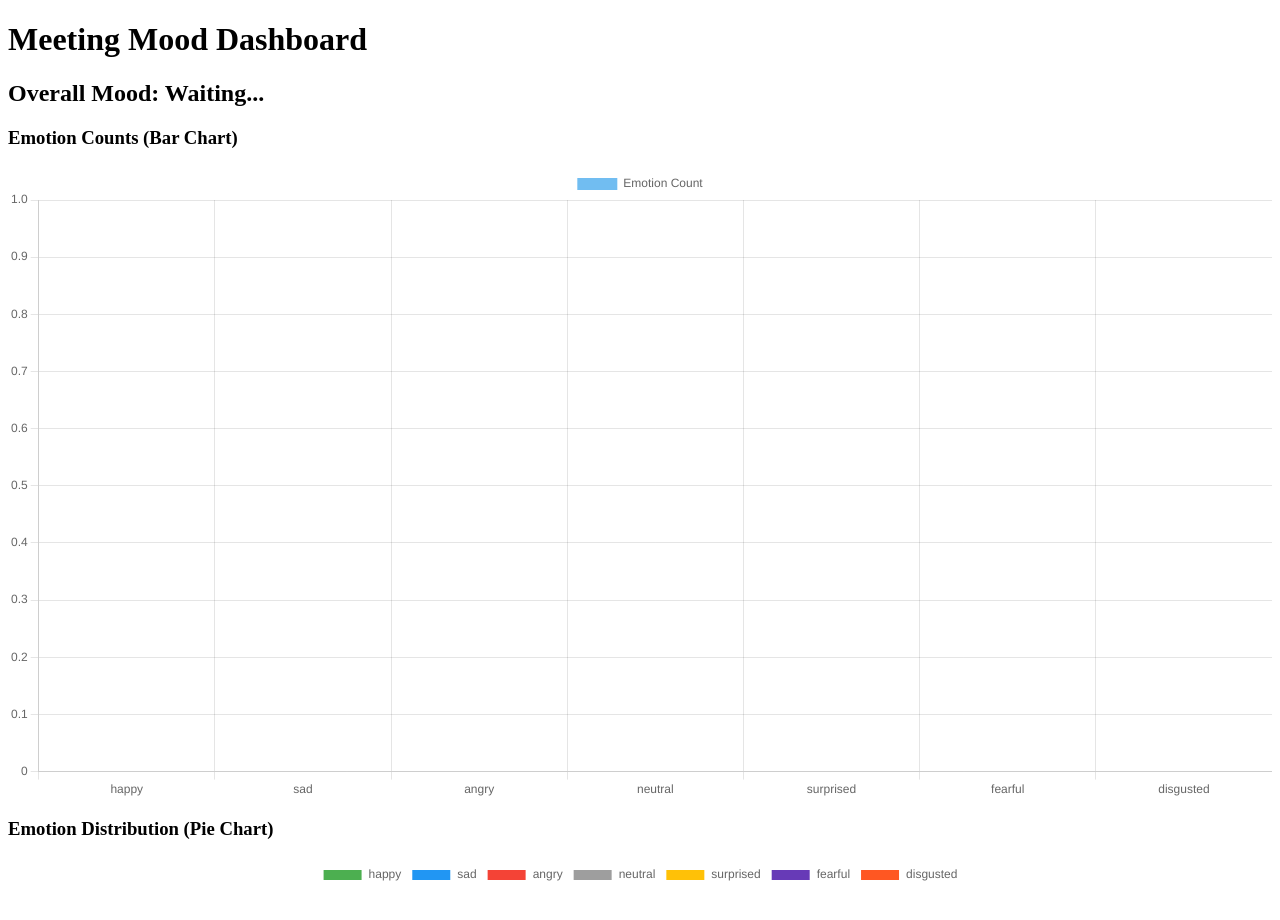
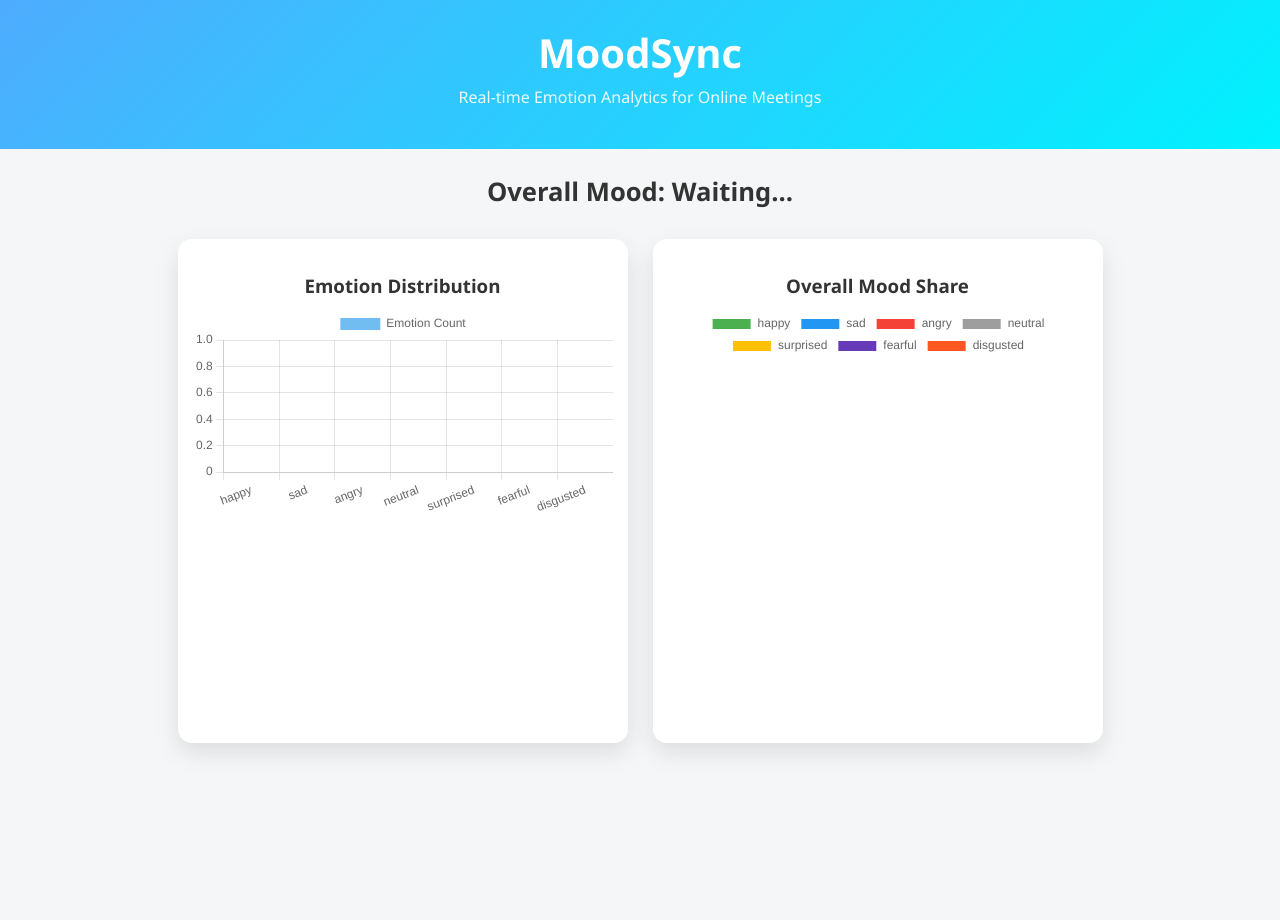
Before and after one commit to saigangurde001-eng/meeting-mood, a website: page public/host.html in a window 1280 px wide. After the commit the page ends 800 px from the top, so only its background shows below. Drawn offline with nearby package versions, Linux system fonts and the light colour scheme; no server answers.

Commit message:
UI polish: dashboard layout and branding

```diff
--- a/public/host.html
+++ b/public/host.html
@@ -1,21 +1,44 @@
 <!DOCTYPE html>
-<html>
+<html lang="en">
 <head>
-  <title>Host Dashboard</title>
+  <meta charset="UTF-8" />
+  <title>MoodSync – Host Dashboard</title>
+
+  <!-- CSS -->
+  <link rel="stylesheet" href="style.css" />
+
+  <!-- Chart.js -->
   <script src="https://cdn.jsdelivr.net/npm/chart.js"></script>
 </head>
 <body>
 
-  <h1>Meeting Mood Dashboard</h1>
+  <!-- Header -->
+  <header class="header">
+    <h1>MoodSync</h1>
+    <p>Real-time Emotion Analytics for Online Meetings</p>
+  </header>
 
-  <h2 id="overallMood">Overall Mood: Waiting...</h2>
+  <!-- Overall Mood -->
+  <h2 class="overall">
+    Overall Mood: <span id="overallMood">Waiting...</span>
+  </h2>
 
-  <h3>Emotion Counts (Bar Chart)</h3>
-  <canvas id="barChart" width="300" height="150"></canvas>
+  <!-- Dashboard -->
+  <div class="dashboard">
 
-  <h3>Emotion Distribution (Pie Chart)</h3>
-  <canvas id="pieChart" width="350" height="350"></canvas>
+    <div class="card">
+      <h3>Emotion Distribution</h3>
+      <canvas id="barChart"></canvas>
+    </div>
 
+    <div class="card">
+      <h3>Overall Mood Share</h3>
+      <canvas id="pieChart"></canvas>
+    </div>
+
+  </div>
+
+  <!-- Scripts -->
   <script src="/socket.io/socket.io.js"></script>
   <script src="host.js"></script>
 
--- a/public/style.css
+++ b/public/style.css
@@ -0,0 +1,59 @@
+body {
+  margin: 0;
+  font-family: "Segoe UI", sans-serif;
+  background: #f4f6f8;
+  color: #333;
+}
+
+/* Header */
+.header {
+  background: linear-gradient(135deg, #4facfe, #00f2fe);
+  color: white;
+  padding: 25px;
+  text-align: center;
+}
+
+.header h1 {
+  margin: 0;
+  font-size: 2.5rem;
+}
+
+.header p {
+  margin-top: 6px;
+  font-size: 1rem;
+  opacity: 0.9;
+}
+
+/* Overall mood */
+.overall {
+  text-align: center;
+  margin: 25px 0 10px;
+  font-size: 1.6rem;
+}
+
+#overallMood {
+  font-weight: bold;
+}
+
+/* Dashboard layout */
+.dashboard {
+  display: flex;
+  gap: 25px;
+  padding: 20px;
+  justify-content: center;
+  flex-wrap: wrap;
+}
+
+/* Cards */
+.card {
+  background: white;
+  border-radius: 14px;
+  padding: 15px;
+  width: 420px;
+  box-shadow: 0 10px 25px rgba(0,0,0,0.1);
+}
+
+.card h3 {
+  text-align: center;
+  margin-bottom: 10px;
+}
```
